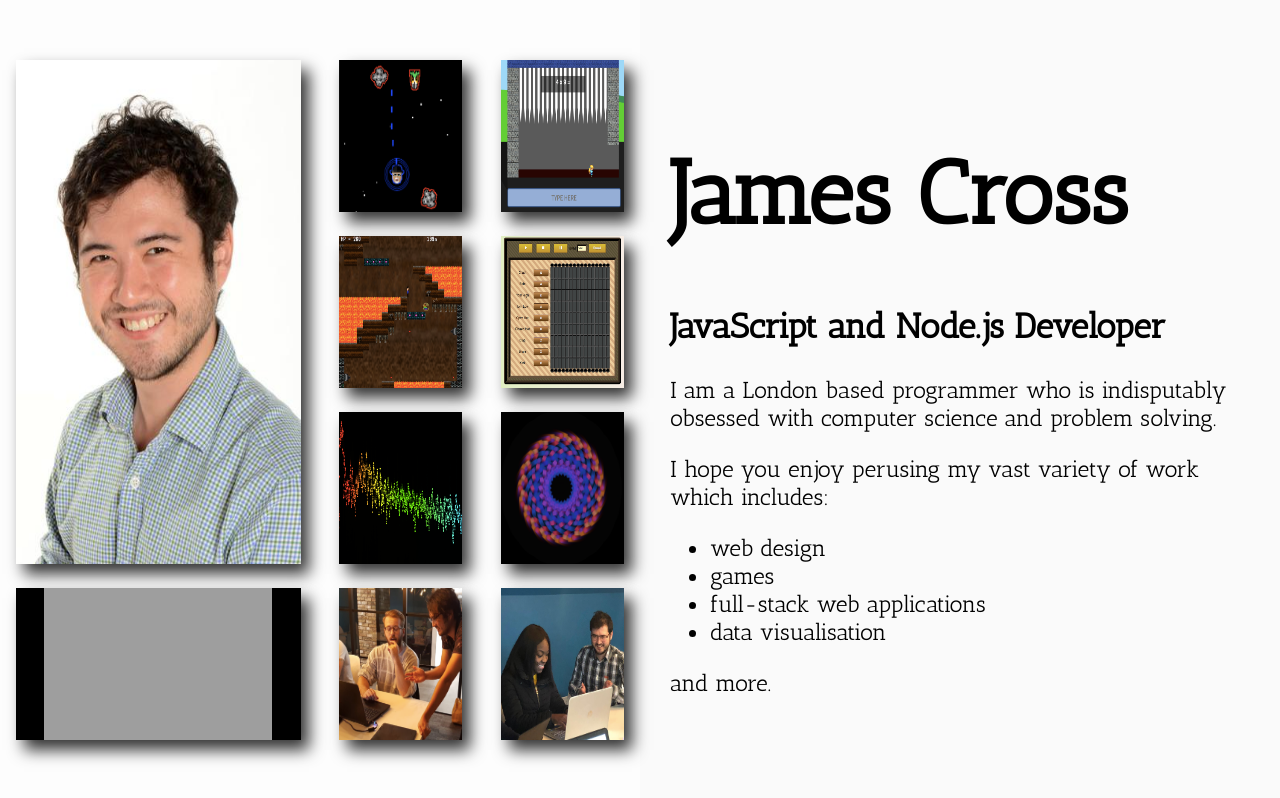
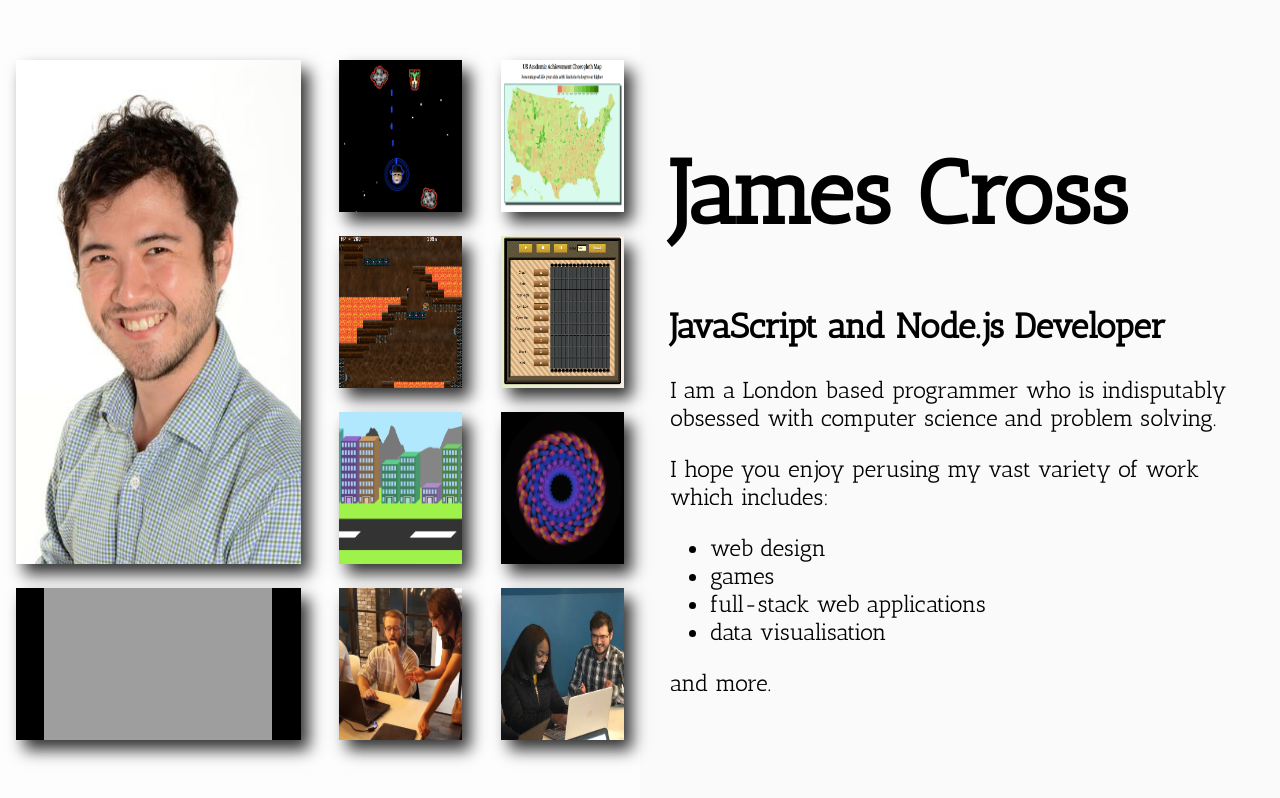
Before and after one commit to JamesScript/portfolio2019, a plain HTML site: page index.html in a window 1280 px wide. Shown: the top 798 px of the page. Drawn offline with Linux system fonts and the light colour scheme; grey boxes are pictures that could not be loaded.

Commit message:
more images

```diff
--- a/index.html
+++ b/index.html
@@ -21,8 +21,11 @@
                     <img src="images/astroDavid.png" alt="space shooter game" id="astroDavid">
                 </div>
                 <div class="picItem">
-                    <img src="images/escapeTheSpikes.png" alt="intense timed maths game" id="escapeTheSpikes">
+                    <img src="images/usaMap.png" alt="chloropleth map" id="usaMap">
                 </div>
+                <!--<div class="picItem">-->
+                    <!--<img src="images/escapeTheSpikes.png" alt="intense timed maths game" id="escapeTheSpikes">-->
+                <!--</div>-->
                 <div class="picItem">
                     <img src="images/nuclearFallin.png" alt="my first platformer game" id="nuclearFallin">
                 </div>
@@ -30,8 +33,11 @@
                     <img src="images/drumMachine.png" alt="a beat composer" id="drumMachine">
                 </div>
                 <div class="picItem">
-                    <img src="images/audioVis.png" alt="audio visualisation" id="audioVis">
+                    <img src="images/crosstopiaCity.png" alt="procedurally generated city" id="crosstopiaCity">
                 </div>
+                <!--<div class="picItem">-->
+                    <!--<img src="images/audioVis.png" alt="audio visualisation" id="audioVis">-->
+                <!--</div>-->
                 <div class="picItem" id="kaleidoscopeDiv">
                     <img src="images/kaleidoscope.png" alt="" id="kaleidoscope">
                 </div>
```
Also changed, not shown: images/crosstopiaCity.png (added), images/drones.png (added), images/floatTowardsTheLight.png (added), images/multiplicationGame.png (added), images/recipeBox.png (added), images/sakura.png (added), images/simonGame.png (added), images/ticTacToe.png (added), images/tutorial.png (added), images/workSheetGenerator.png (added).
